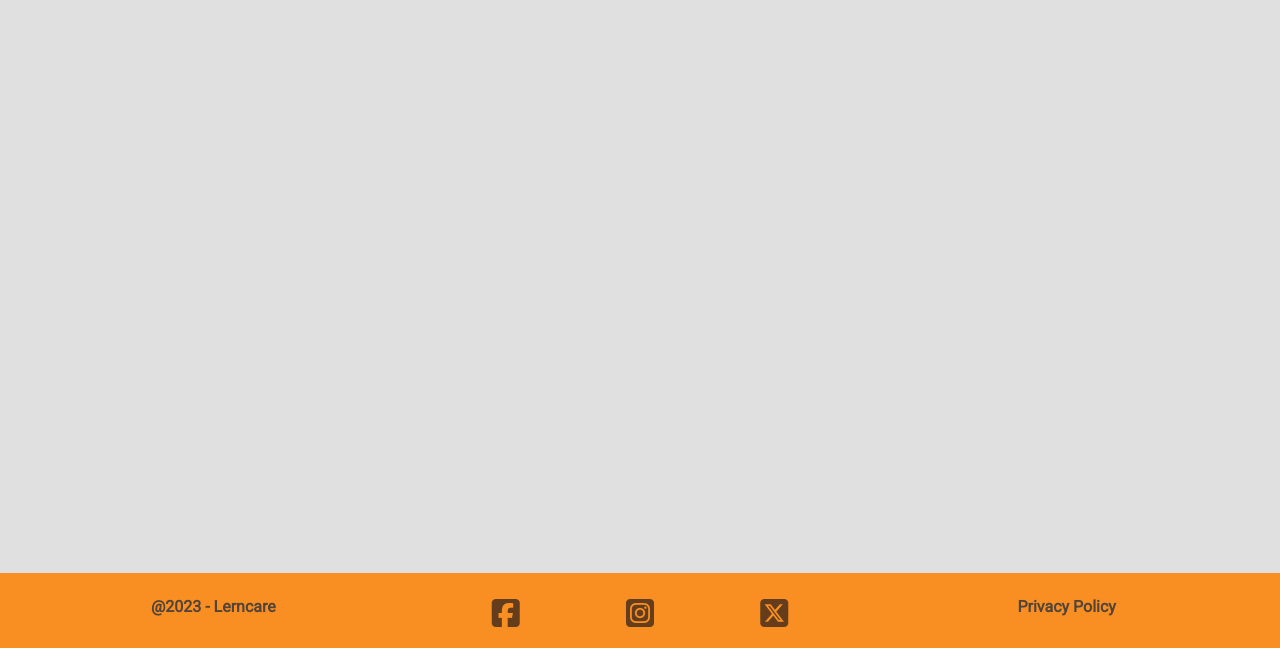
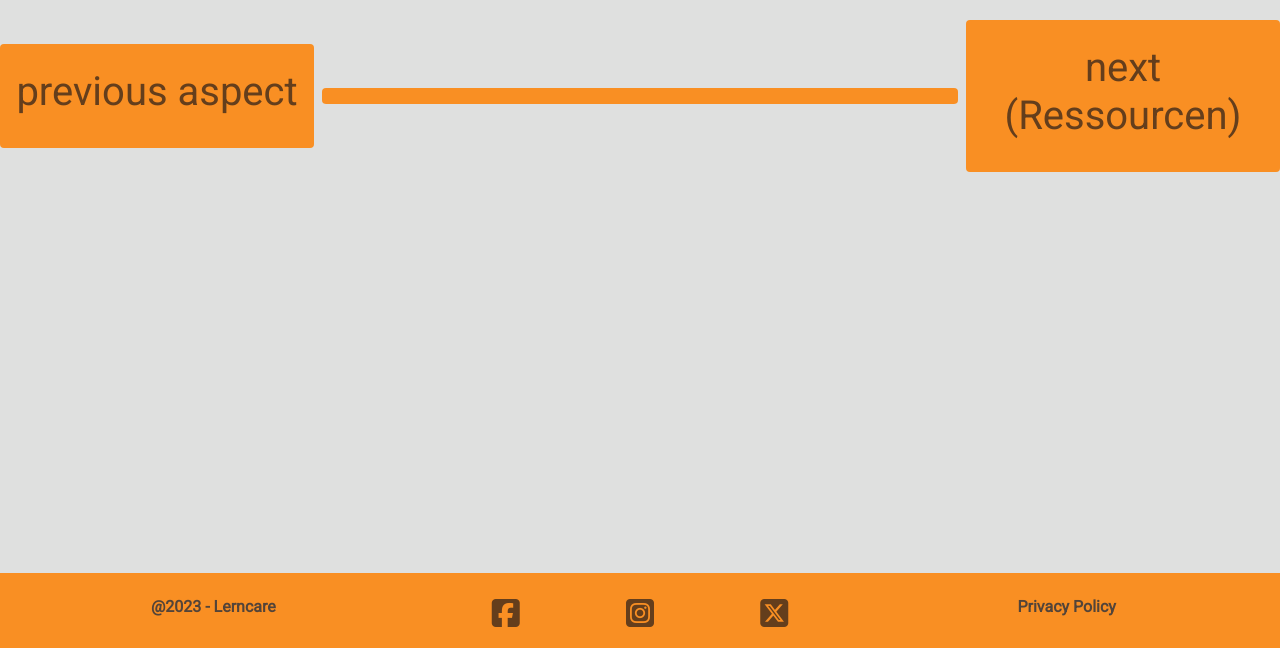
Before and after one commit to Joao4569/lerncare, a Django app: page /dashboard/vignette/1/ in a window 1280 px wide. Shown: the part 152-800 px from the top of the page. Run offline with Django 3.2, Linux system fonts and the light colour scheme; data that the repository does not hold is empty; some libraries are stand-ins or nearby versions.

Commit message:
feat: Add basic title and navigation layout on vignette.html

```diff
--- a/dashboard/templates/vignette.html
+++ b/dashboard/templates/vignette.html
@@ -32,7 +32,45 @@
 {% endblock %}
 
 {% block content %}
-<div class="row container">
+
+<!-- current location and navigation of aspects container -->
+<div class="contanier pt-2">
+
+  <div class="row g-2 mt-1 d-flex justify-content-center align-items-center">
+
+    <!-- Previous aspect button -->
+    <div class="col-3">
+      <div class="col-12 orange-bg py-4 text-brown rounded tile-title text-center">
+        <h1>previous aspect</h1>
+      </div>
+    </div>
+
+    <!-- Current location title -->
+    <div class="col-6">
+      <div class="col-12 orange-bg py-2 text-brown rounded tile-title text-center">
+        <!-- Loop through aspect content -->
+        {% for vignette in vignette_content %}
+          {% if vignette.aspect.programmatic_name == aspect_selected and vignette.topic.programmatic_name == topic_selected %}
+            <h1>{{ vignette.aspect }}</h1>
+            <h1>{{ vignette.topic.friendly_name }}</h1>
+          {% endif %}
+        {% endfor %}
+      </div>
+
+    </div>
+
+    <!-- Next aspect button -->
+    <div class="col-3">
+      <div class="col-12 orange-bg py-4 text-brown rounded tile-title text-center">
+        <h1>next (Ressourcen)</h1>
+      </div>
+    </div>
+
+  </div>
+
+</div>
+
+<div class="row container pt-5">
 
     <!-- Loop through aspect content -->
     {% for vignette in vignette_content %}
--- a/lerncareProject/settings.py
+++ b/lerncareProject/settings.py
@@ -31,7 +31,7 @@ TEMPLATES_DIR = os.path.join(BASE_DIR, 'templates')  # Path to templates folder
 SECRET_KEY = os.environ.get("SECRET_KEY")
 
 # SECURITY WARNING: don't run with debug turned on in production!
-DEBUG = True  # Set to False for deployment
+DEBUG = False  # Set to False for deployment
 
 ALLOWED_HOSTS = ["lerncare-13184912aa8c.herokuapp.com", "127.0.0.1"]
 
```
